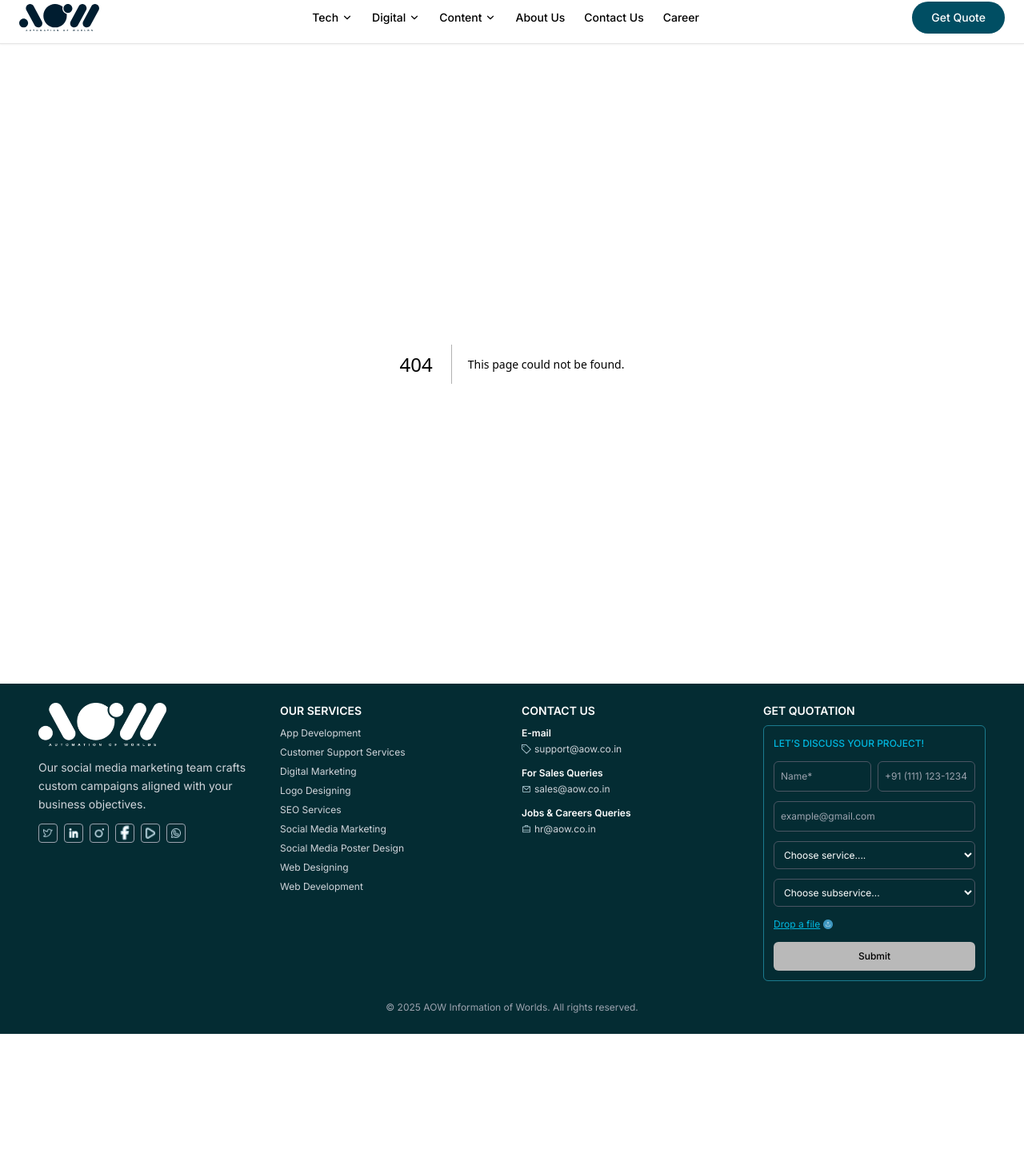
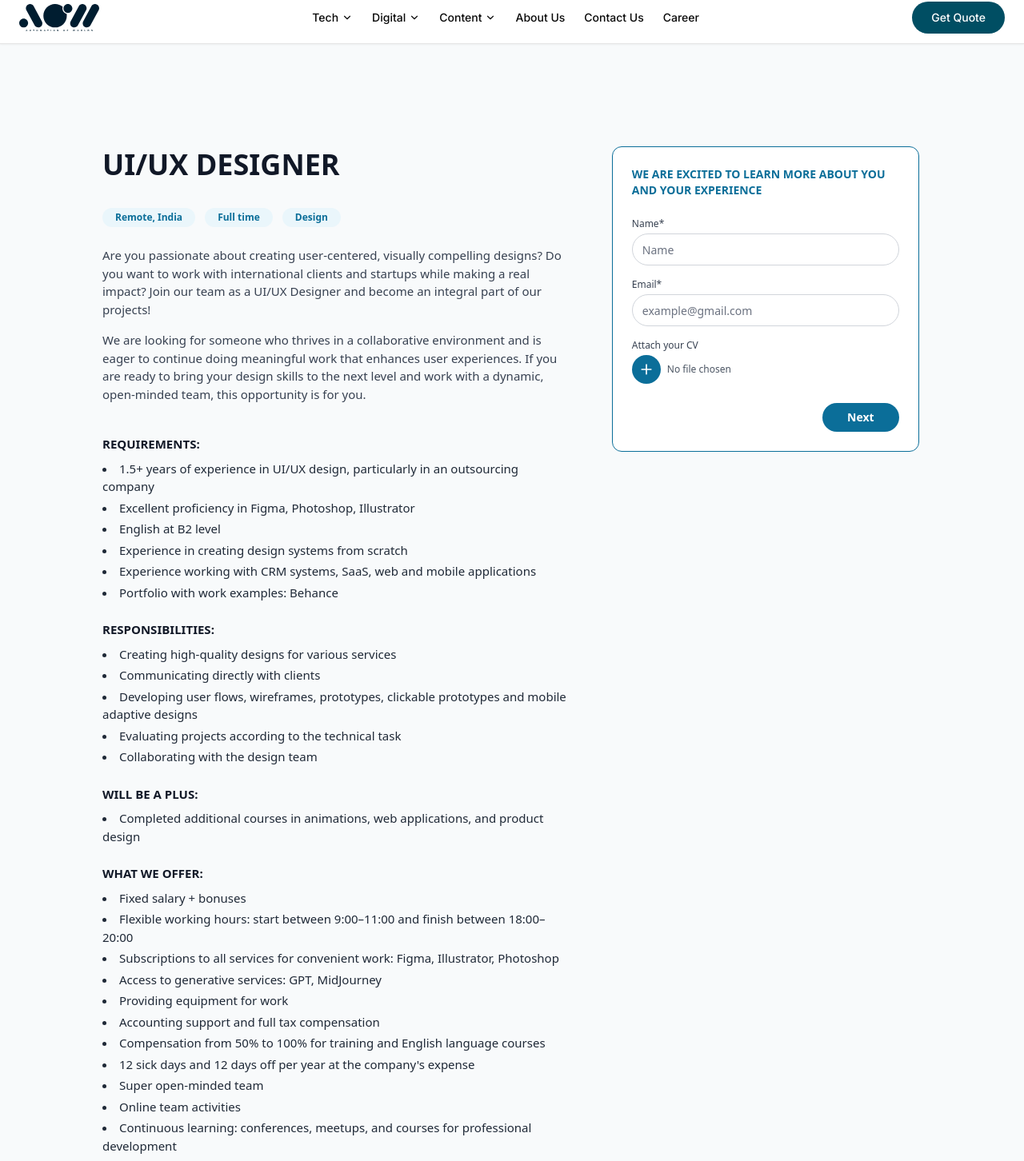
Before and after one commit to AOW-Project/tech, a Next.js app: page /vacancy in a window 1280 px wide. Before the commit this address had no page. Shown: the part 10-1462 px from the top of the page at 80% size. Before the commit the page ends 1303 px from the top, so only its background shows below. Built offline with nearby package versions, Linux system fonts and the light colour scheme.

Commit message:
#added vacancy ui

```diff
--- a/app/career/page.tsx
+++ b/app/career/page.tsx
@@ -2,6 +2,7 @@
 import type React from "react"
 import { useState } from "react"
 import Image from "next/image"
+import Link from "next/link"
 
 export default function CareerPage() {
   const [selectedCategory, setSelectedCategory] = useState("All")
@@ -150,10 +151,13 @@ export default function CareerPage() {
                     </span>
                   ))}
                 </div>
-              </div>
-              <button className="bg-[#0B6E99] hover:bg-[#095b7f] text-white px-6 py-2 rounded-full flex items-center gap-1 transition">
+                </div>
+              <Link
+                href={`/vacancy?position=${encodeURIComponent(job.title)}`}
+                className="bg-[#0B6E99] hover:bg-[#095b7f] text-white px-6 py-2 rounded-full flex items-center gap-1 transition"
+              >
                 Apply <span>→</span>
-              </button>
+              </Link>
             </div>
           ))}
         </div>
--- /dev/null
+++ b/app/vacancy/page.tsx
@@ -0,0 +1,168 @@
+"use client"
+
+import React, { useState, useRef } from "react"
+import { Button } from "@/components/ui/button"
+import { Input } from "@/components/ui/input"
+import { Plus } from "lucide-react"
+
+export default function VacancyPage() {
+  const [formData, setFormData] = useState({
+    name: "",
+    email: "",
+    resume: null as File | null,
+  })
+  const fileInputRef = useRef<HTMLInputElement>(null)
+
+  const handleChange = (e: React.ChangeEvent<HTMLInputElement>) => {
+    const { name, value, files } = e.target
+    if (name === "resume" && files) {
+      setFormData((prev) => ({ ...prev, resume: files[0] }))
+    } else {
+      setFormData((prev) => ({ ...prev, [name]: value }))
+    }
+  }
+
+  const handleFileButtonClick = () => {
+    fileInputRef.current?.click()
+  }
+
+  const handleSubmit = (e: React.FormEvent) => {
+    e.preventDefault()
+    // Submission logic here
+  }
+
+  return (
+    <div className="flex flex-col items-center min-h-screen bg-[#F8FAFB] py-12 font-sans">
+      <div className="w-full max-w-6xl px-8 md:px-16 py-12 mt-8 mb-8">
+        <div className="flex flex-col md:flex-row gap-12 items-start">
+          {/* Left: Heading, Pills, Job Description */}
+          <div className="md:w-3/5 w-full text-gray-800 text-[15px] space-y-6 flex flex-col justify-start">
+            <h1 className="text-4xl font-bold text-gray-900 mb-2 text-left leading-tight">UI/UX DESIGNER</h1>
+            <div className="flex gap-3 mb-6 text-left">
+              <span className="bg-[#EAF6FB] text-[#0B6E99] text-xs font-semibold px-4 py-1 rounded-full">Remote, India</span>
+              <span className="bg-[#EAF6FB] text-[#0B6E99] text-xs font-semibold px-4 py-1 rounded-full">Full time</span>
+              <span className="bg-[#EAF6FB] text-[#0B6E99] text-xs font-semibold px-4 py-1 rounded-full">Design</span>
+            </div>
+            <div>
+              <p className="mb-4 text-gray-700">
+                Are you passionate about creating user-centered, visually compelling designs? Do you want to work with international clients and startups while making a real impact? Join our team as a UI/UX Designer and become an integral part of our projects!
+              </p>
+              <p className="mb-4 text-gray-700">
+                We are looking for someone who thrives in a collaborative environment and is eager to continue doing meaningful work that enhances user experiences. If you are ready to bring your design skills to the next level and work with a dynamic, open-minded team, this opportunity is for you.
+              </p>
+            </div>
+            <div>
+              <h3 className="font-bold text-gray-900 mb-2">REQUIREMENTS:</h3>
+              <ul className="list-disc list-inside space-y-1">
+                <li>1.5+ years of experience in UI/UX design, particularly in an outsourcing company</li>
+                <li>Excellent proficiency in Figma, Photoshop, Illustrator</li>
+                <li>English at B2 level</li>
+                <li>Experience in creating design systems from scratch</li>
+                <li>Experience working with CRM systems, SaaS, web and mobile applications</li>
+                <li>Portfolio with work examples: Behance</li>
+              </ul>
+            </div>
+            <div>
+              <h3 className="font-bold text-gray-900 mb-2">RESPONSIBILITIES:</h3>
+              <ul className="list-disc list-inside space-y-1">
+                <li>Creating high-quality designs for various services</li>
+                <li>Communicating directly with clients</li>
+                <li>Developing user flows, wireframes, prototypes, clickable prototypes and mobile adaptive designs</li>
+                <li>Evaluating projects according to the technical task</li>
+                <li>Collaborating with the design team</li>
+              </ul>
+            </div>
+            <div>
+              <h3 className="font-bold text-gray-900 mb-2">WILL BE A PLUS:</h3>
+              <ul className="list-disc list-inside space-y-1">
+                <li>Completed additional courses in animations, web applications, and product design</li>
+              </ul>
+            </div>
+            <div>
+              <h3 className="font-bold text-gray-900 mb-2">WHAT WE OFFER:</h3>
+              <ul className="list-disc list-inside space-y-1">
+                <li>Fixed salary + bonuses</li>
+                <li>Flexible working hours: start between 9:00–11:00 and finish between 18:00–20:00</li>
+                <li>Subscriptions to all services for convenient work: Figma, Illustrator, Photoshop</li>
+                <li>Access to generative services: GPT, MidJourney</li>
+                <li>Providing equipment for work</li>
+                <li>Accounting support and full tax compensation</li>
+                <li>Compensation from 50% to 100% for training and English language courses</li>
+                <li>12 sick days and 12 days off per year at the company's expense</li>
+                <li>Super open-minded team</li>
+                <li>Online team activities</li>
+                <li>Continuous learning: conferences, meetups, and courses for professional development</li>
+                <li>Team buildings several times a year</li>
+              </ul>
+            </div>
+          </div>
+          {/* Right: Application Form */}
+          <div className="md:w-2/5 w-full flex flex-col justify-start items-start md:items-center mt-0">
+            <form
+              className="flex flex-col gap-4 w-full max-w-xs md:max-w-sm bg-white border border-[#0B6E99] p-6 mt-0"
+              onSubmit={handleSubmit}
+              style={{ minHeight: 340, borderRadius: 12, boxShadow: 'none' }}
+            >
+              <h3 className="text-[#0B6E99] text-sm font-semibold mb-2 mt-0">WE ARE EXCITED TO LEARN MORE ABOUT YOU AND YOUR EXPERIENCE</h3>
+              <div>
+                <label className="block text-xs font-medium text-gray-700 mb-1">Name*</label>
+                <Input
+                  type="text"
+                  name="name"
+                  value={formData.name}
+                  onChange={handleChange}
+                  required
+                  placeholder="Name"
+                  className="rounded-full"
+                />
+              </div>
+              <div>
+                <label className="block text-xs font-medium text-gray-700 mb-1">Email*</label>
+                <Input
+                  type="email"
+                  name="email"
+                  value={formData.email}
+                  onChange={handleChange}
+                  required
+                  placeholder="example@gmail.com"
+                  className="rounded-full"
+                />
+              </div>
+              <div>
+                <label className="block text-xs font-medium text-gray-700 mb-1">Attach your CV</label>
+                <div className="flex items-center gap-2">
+                  <button
+                    type="button"
+                    onClick={handleFileButtonClick}
+                    className="flex items-center justify-center w-9 h-9 rounded-full bg-[#0B6E99] hover:bg-[#095b7f] text-white focus:outline-none focus:ring-2 focus:ring-blue-500"
+                    aria-label="Attach CV"
+                  >
+                    <Plus size={20} />
+                  </button>
+                  <span className="text-xs text-gray-600">
+                    {formData.resume ? formData.resume.name : "No file chosen"}
+                  </span>
+                  <input
+                    ref={fileInputRef}
+                    type="file"
+                    name="resume"
+                    accept=".pdf,.doc,.docx"
+                    onChange={handleChange}
+                    className="hidden"
+                  />
+                </div>
+              </div>
+              <Button
+                type="submit"
+                size="sm"
+                className="w-24 self-end rounded-full bg-[#0B6E99] hover:bg-[#095b7f] text-white text-sm font-semibold py-2 px-0 mt-2"
+              >
+                Next
+              </Button>
+            </form>
+          </div>
+        </div>
+      </div>
+    </div>
+  )
+}
--- a/components/mobile-menu.tsx
+++ b/components/mobile-menu.tsx
@@ -63,6 +63,20 @@ export default function MobileMenu() {
               Testimonials
             </Link>
             <Link
+              href="/career"
+              className="text-sm font-medium hover:text-[#00647D] transition-colors"
+              onClick={toggleMenu}
+            >
+              Career
+            </Link>
+            <Link
+              href="/vacancy"
+              className="text-sm font-medium hover:text-[#00647D] transition-colors"
+              onClick={toggleMenu}
+            >
+              Vacancies
+            </Link>
+            <Link
               href="/contact"
               className="text-sm font-medium hover:text-[#00647D] transition-colors"
               onClick={toggleMenu}
```
Also changed, not shown: app/service_v1/page.tsx (added).
